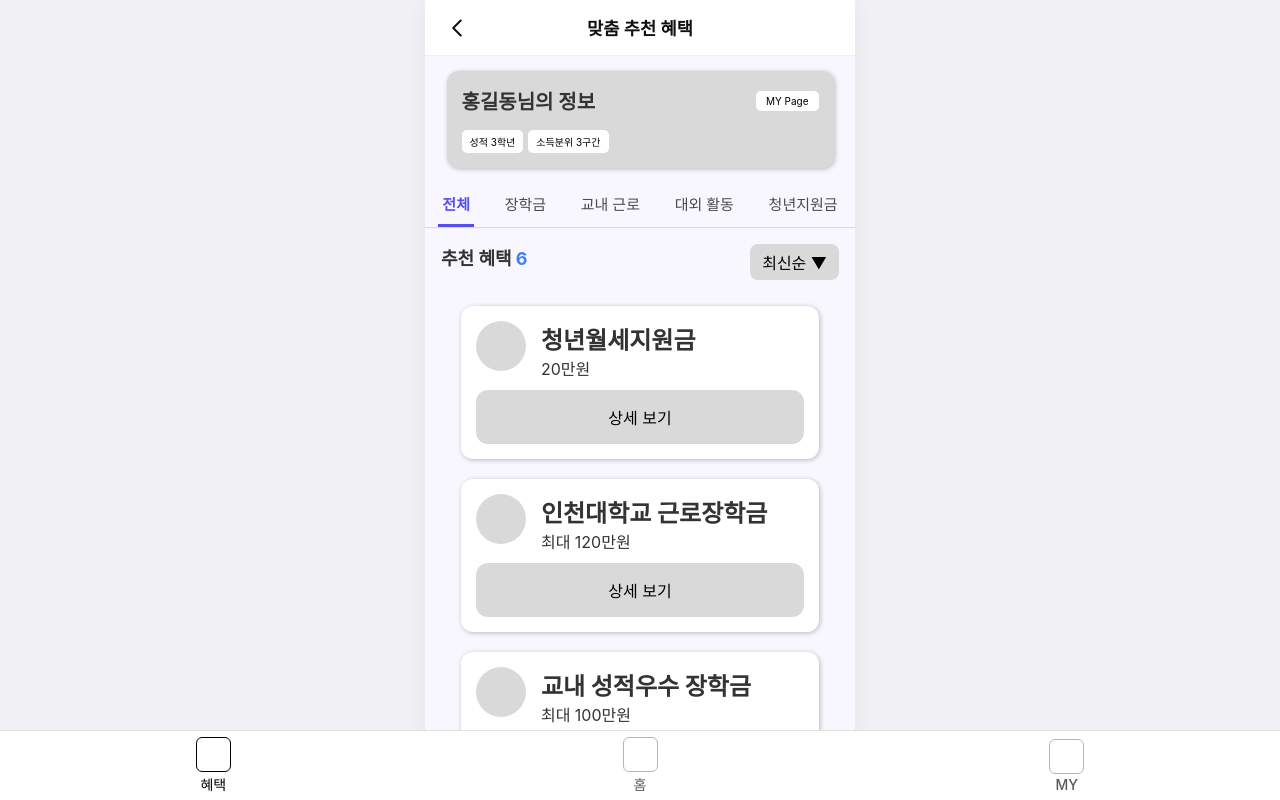
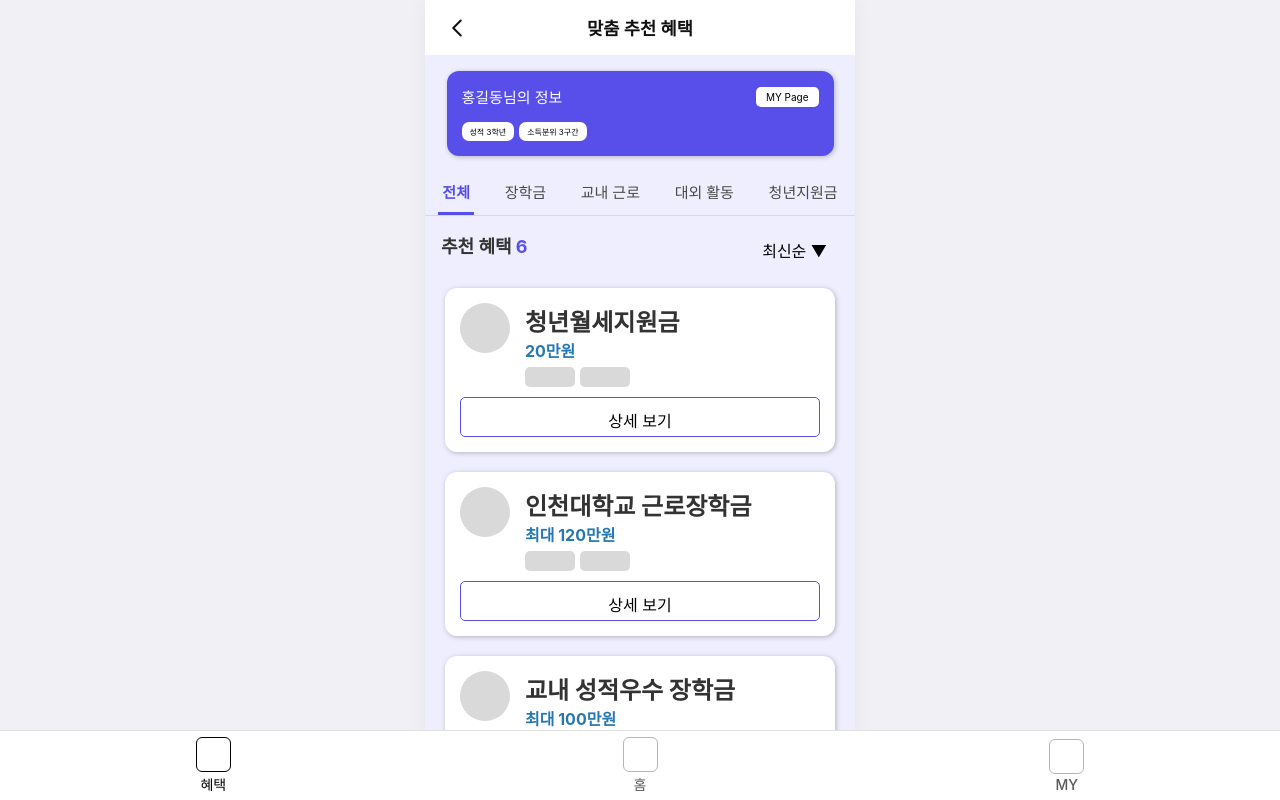
Before and after one commit to LikeLionUniv-INU-BeneFitU/BeneFitU-Frontend, a React (Vite) app: page /benefit-all in a window 1280 px wide. Built offline with nearby package versions, Linux system fonts and the light colour scheme; no server answers.

Commit message:
임시저장

```diff
--- a/src/components/BenefitDetailBox.jsx
+++ b/src/components/BenefitDetailBox.jsx
@@ -10,7 +10,7 @@ const PageWrapper = styled.div`
 `;
 
 const Box = styled.div`
-  width: 90%;
+  width: 98%;
 
   background-color: #FFFFFF;
 
@@ -34,13 +34,27 @@ const Columnbox = styled.div`
   flex-direction: column;
 `;
 
-const MoveButton = styled.button`
-  width: 100%;
+const KwordBox = styled.div`
+  width: 50px;
+  height: 20px;
 
   background-color: #D9D9D9;
 
-  border-radius: 12px;
-  padding: 15px;
+  border-radius: 5px;
+  padding: 10px;
+  margin-right: 5px;
+  margin-top: 5px;
+`;
+
+const MoveButton = styled.button`
+  width: 100%;
+  height: 40px;
+
+  background-color: #DFFFFFF;
+  border: 1px solid #584FEA;
+
+  border-radius: 5px;
+  padding: 10px;
 `;
 
 const BenefitIcon = styled.button`
@@ -62,9 +76,16 @@ export default function DetailBox({ children, buttonText, to }) {
     <PageWrapper>
       <Box>
         <Rowbox>
-        <BenefitIcon></BenefitIcon>
-        <Columnbox>{children}</Columnbox>
+          <BenefitIcon></BenefitIcon>
+          <Columnbox>
+            {children}
+            <Rowbox>
+              <KwordBox />
+              <KwordBox />
+            </Rowbox>
+          </Columnbox>
         </Rowbox>
+
         <MoveButton onClick={() => navigate(to)}>{buttonText}</MoveButton>
       </Box>
     </PageWrapper>
--- a/src/components/CategoryButtonBar.jsx
+++ b/src/components/CategoryButtonBar.jsx
@@ -5,7 +5,7 @@ const CategoryBar = styled.div`
   display: flex;
   justify-content: space-around;
 
-  background-color: #F8F7FF;
+  background-color: #EEEEFF;
   border-bottom: 1px solid #D9D9D9; /* 전체 밑에 깔리는 연한 회색 줄 */
 `;
 
--- a/src/components/UserInfoCard.jsx
+++ b/src/components/UserInfoCard.jsx
@@ -12,7 +12,7 @@ const PageWrapper = styled.div`
 const Card = styled.div`
   width: 90%;
 
-  background-color: #D9D9D9;
+  background-color: #584FEA;
 
   border-radius: 12px;
   box-shadow: 1px 1px 5px rgba(0, 0, 0, 0.25);
@@ -33,8 +33,8 @@ const TopRow = styled.div`
 `;
 
 const NameText = styled.p`
-  font-size: 20px;
-  font-weight: bold;
+  font-size: 15px;
+  color: #FFFFFF;
 `;
 
 const MyButton = styled.button`
@@ -52,11 +52,11 @@ const TagRow = styled.div`
 `;
 
 const Tag = styled.span`
-  font-size: 10px;
+  font-size: 8px;
   background-color: #FFFFFF;
   color: #000000;
   padding: 4px 8px;
-  border-radius: 5px;
+  border-radius: 7px;
 `;
 
 export default function UserInfoCard({ name, grade, incomeLevel, onMyClick }) {
--- a/src/pages/BenefitAll.jsx
+++ b/src/pages/BenefitAll.jsx
@@ -43,7 +43,7 @@ function BenefitAll() {
   { id: 6, title: "대외 봉사활동 지원금", price: "최대 15만원", priceValue: 150000, category: "대외 활동", date: "2026-04-30" },
 ];
 
-    const backendUrl = 'API_주소URL'; // 실제 장학금 리스트 API 주소로 교체하기
+    const backendUrl = 'http://43.201.77.120:8080/test'; // 실제 장학금 리스트 API 주소로 교체하기
 
     fetch(backendUrl)
       .then((res) => {
@@ -137,7 +137,7 @@ function BenefitAll() {
           return (
             <BenefitDetailBox key={benefit.id} buttonText="상세 보기" to={`/detail/${benefit.id}`} /* 클릭 시 상세페이지 이동용 주소 */>
               <h2>{benefit.title}</h2>
-              <p>{benefit.price}</p>
+              <p style={{ color: '#2578B0', fontWeight: 'bold' }}>{benefit.price}</p>
             </BenefitDetailBox>
           );
         })}
--- a/src/pages/BenefitAll.styles.js
+++ b/src/pages/BenefitAll.styles.js
@@ -4,7 +4,7 @@ export const PageWrapper = styled.div`
   width: 100%;
   height: 100vh;
 
-  background-color: #F8F7FF;
+  background-color: #EEEEFF;
 
   display: flex;
   flex-direction: column;
@@ -19,8 +19,7 @@ export const Rowbox = styled.div`
 export const SubTitle = styled.div`
   font-size: 18px;
   font-weight: bold;
-  margin-bottom: 16px;
-  span {color: #3b82f6;}
+  span {color: #584FEA;}
 `;
 
 export const ScrollArea = styled.div`
@@ -39,7 +38,8 @@ export const SortWrapper = styled.div`
 `;
 
 export const SortButton = styled.button`
-  background-color: #D9D9D9;
+  background-color: #EEEEFF;
+
 
   border-radius: 8px;
   padding: 6px 12px;
@@ -51,7 +51,8 @@ export const SortDropdown = styled.div`
   top: 100%;
   left: 10px;
 
-  background-color: #D9D9D9;
+  background-color: #EEEEFF;
+
   border-radius: 5px;
 `;
 
@@ -59,6 +60,7 @@ export const SortOption = styled.div`
   padding: 8px 12px;
   cursor: pointer;
 
+  border: 1px solid #584FEA;
   border-radius: 5px;
   &:hover {
     background-color: #000000;
--- a/src/pages/Login.jsx
+++ b/src/pages/Login.jsx
@@ -10,17 +10,25 @@ const PageWrapper = styled.div`
   display: flex;
   flex-direction: column;
   margin: 0 auto;
-  background-color: #ffffff;
-  box-shadow: 0 0 20px rgba(0, 0, 0, 0.05);
+  background-color: #E9E6FF;
 `;
 
 const ContentWrapper = styled.div`
+  width: 100%;
+
   flex: 1;
   display: flex;
   flex-direction: column;
   padding: 20px;
   box-sizing: border-box;
   position: relative;
+
+  margin-top: 40px;
+  border-top-left-radius: 20px;
+  border-top-right-radius: 20px;
+
+  background-color: #ffffff;
+  box-shadow: 0 -10px 10px rgba(0, 0, 0, 0.1);
 `;
 
 const Title = styled.h1`
@@ -76,6 +84,16 @@ const SubmitButton = styled.button`
   }
 `;
 
+const LogoBox = styled.div`
+  width: 100%;
+  height: 100px;
+
+  background-image: url('/BeneFitU로고.png');
+  background-size: 90%;
+  background-repeat: no-repeat;
+  background-position: center;
+`;
+
 export default function Login() {
   const navigate = useNavigate();
 
@@ -91,8 +109,9 @@ export default function Login() {
 
   return (
   <PageWrapper>
-    <Header title="로그인" onBack={() => navigate(-1)} />
+    <Header color="#E9E6FF" title="로그인" onBack={() => navigate(-1)} />
     <ContentWrapper>
+      <LogoBox />
       <Label>아이디</Label>
       <Input
         placeholder="아이디를 입력해주세요"
--- a/src/pages/Loginhome.jsx
+++ b/src/pages/Loginhome.jsx
@@ -44,8 +44,7 @@ const SignupButton = styled.div`
 const LogoBox = styled.div`
   width: 50%;
   height: 20%;
-  background-color: #D9D9D9;
-  border-radius: 60px;
+
   margin: 60px 0;
 
   display: flex;
@@ -75,7 +74,7 @@ export default function LoginHome() {
     <PageWrapper>
       <Title>BeneFitU</Title><br/>
       내가 맞는 혜택을 찾고, 놓치지 않도록 도와드릴게요!
-      <LogoBox>로고박스</LogoBox>
+      <LogoBox />
       <LoginButton onClick={() => navigate('/login') }>로그인</LoginButton>
       <SignupButton onClick={() => navigate('/signup') }>회원가입</SignupButton>
       <TermsAgreement>로그인 또는 회원가입 시<Highlight>BeneFitU 이용약관 및 개인정보 처리 방침</Highlight>에 동의한 것으로 간주됩니다.</TermsAgreement>
--- a/src/pages/Signup.jsx
+++ b/src/pages/Signup.jsx
@@ -103,7 +103,7 @@ export default function Signup() {
     if (isPasswordMismatch) {
       return; // 비밀번호가 다르면 회원가입 진행 안 함
     }
-    // TODO: 여기에 실제 회원가입 API 요청 코드 넣을 예정
+    // 여기에 실제 회원가입 API 요청 코드 넣을 예정
     console.log('회원가입:', userId, password);
   };
 
```
Also changed, not shown: public/BeneFitU로고.png (added).
